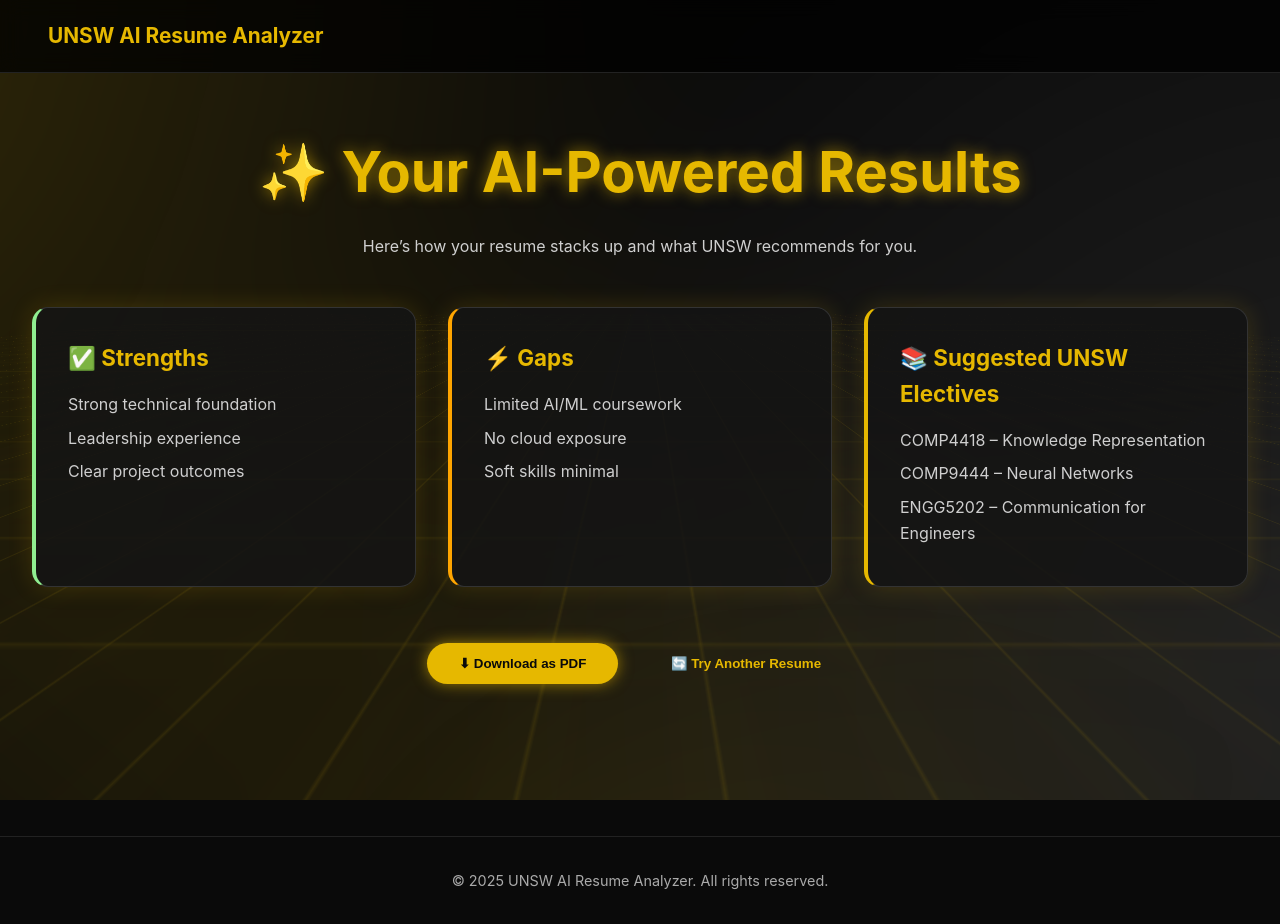
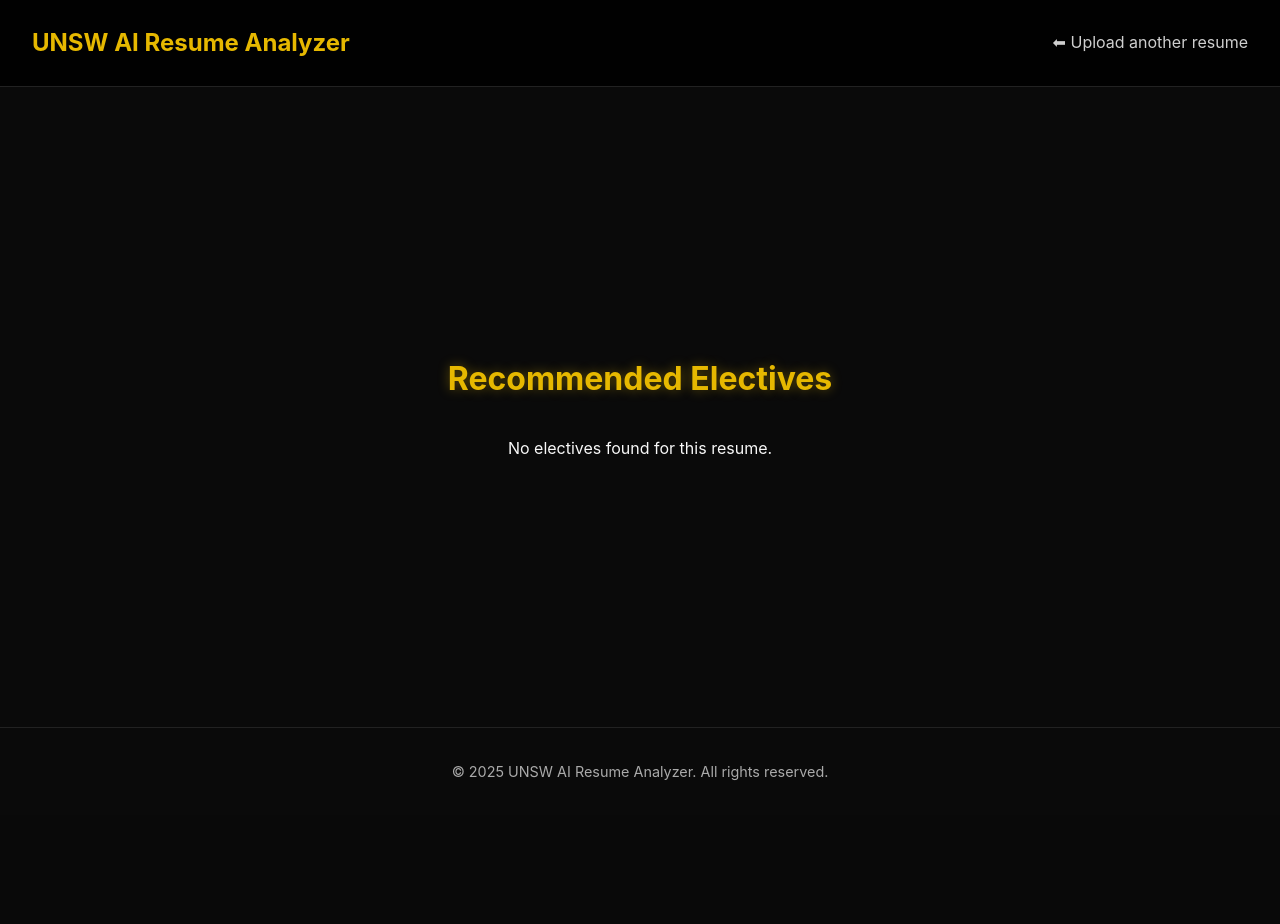
Before and after one commit to Harin211/UNSW-AI-resume-checker, a FastAPI app: template templates/results.html in a window 1280 px wide. After the commit the page ends 781 px from the top, so only its background shows below. Run offline with FastAPI, Linux system fonts and the light colour scheme; the template is opened without the code that fills it, so the values that code supplies are empty.

Commit message:
Made Updates in results.html

```diff
--- a/templates/results.html
+++ b/templates/results.html
@@ -2,7 +2,7 @@
 <html lang="en">
 <head>
   <meta charset="UTF-8">
-  <title>UNSW AI Resume Results</title>
+  <title>Analysis Results</title>
   <meta name="viewport" content="width=device-width, initial-scale=1.0">
   <style>
     :root {
@@ -11,132 +11,85 @@
       --light-gray: #cfcfcf;
       --white: #f8f8f8;
     }
+
     * { margin: 0; padding: 0; box-sizing: border-box; }
+
     body {
       font-family: "Inter", "Helvetica Neue", Arial, sans-serif;
       color: var(--white);
       background: var(--black);
+      overflow-x: hidden;
       line-height: 1.6;
-      overflow-x: hidden;
     }
 
-    /* Background container */
-    #grid {
-      position: fixed;
-      top: 0; left: 0;
-      width: 100%; height: 100%;
-      z-index: -2;
-      overflow: hidden;
-      perspective: 800px;
-    }
-    .nebula {
-      position: absolute;
-      top: -50%; left: -50%;
-      width: 200%; height: 200%;
-      background: radial-gradient(circle at 20% 30%, rgba(230, 184, 0, 0.2), transparent 40%),
-                  radial-gradient(circle at 80% 70%, rgba(255, 255, 255, 0.1), transparent 40%),
-                  radial-gradient(circle at 50% 90%, rgba(230, 184, 0, 0.15), transparent 40%);
-      animation: nebulaMove 20s ease-in-out infinite alternate;
-      filter: blur(60px);
-    }
-    @keyframes nebulaMove {
-      0%   { transform: translate(0,0) scale(1); }
-      50%  { transform: translate(-5%, -5%) scale(1.1); }
-      100% { transform: translate(5%, 5%) scale(1); }
-    }
-    .grid-plane {
-      position: absolute;
-      top: 50%; left: 50%;
-      width: 200%; height: 200%;
-      background-image: linear-gradient(rgba(230, 184, 0, 0.35) 1px, transparent 1px),
-                        linear-gradient(90deg, rgba(230, 184, 0, 0.35) 1px, transparent 1px);
-      background-size: 50px 50px;
-      transform: translate(-50%, -50%) perspective(600px) rotateX(70deg);
-      opacity: 0.3;
-      animation: gridFlow 8s linear infinite, pulseGlow 3s ease-in-out infinite;
-      filter: drop-shadow(0 0 6px rgba(230,184,0,0.6));
-    }
-    @keyframes gridFlow { 0% { background-position: 0 0; } 100% { background-position: 0 50px; } }
-    @keyframes pulseGlow { 0%,100% { opacity: 0.2; } 50% { opacity: 0.4; } }
-
     header {
-      position: fixed;
-      top: 0; width: 100%;
-      padding: 1.2rem 3rem;
-      display: flex; justify-content: space-between; align-items: center;
-      background: rgba(0,0,0,0.75);
-      backdrop-filter: blur(10px);
+      padding: 1.5rem 2rem;
+      background: rgba(0,0,0,0.85);
       border-bottom: 1px solid #222;
+      display: flex;
+      justify-content: space-between;
+      align-items: center;
+      position: sticky;
+      top: 0;
       z-index: 10;
     }
-    header .logo { font-size: 1.3rem; font-weight: 700; color: var(--unsw-yellow); }
+    header h1 {
+      font-size: 1.5rem;
+      font-weight: 700;
+      color: var(--unsw-yellow);
+    }
+    header a {
+      color: var(--light-gray);
+      text-decoration: none;
+      transition: color 0.3s ease;
+    }
+    header a:hover { color: var(--unsw-yellow); }
 
-    .results-section {
-      padding: 8rem 2rem 6rem;
+    .results {
+      min-height: 80vh;
+      display: flex;
+      flex-direction: column;
+      justify-content: center;
+      align-items: center;
+      padding: 4rem 2rem;
       text-align: center;
     }
-    .results-header h1 {
-      font-size: clamp(2.2rem, 5vw, 3.5rem);
+    .results h2 {
+      font-size: 2rem;
+      margin-bottom: 2rem;
+      font-weight: 700;
       color: var(--unsw-yellow);
-      margin-bottom: 1rem;
-      text-shadow: 0 0 15px rgba(230,184,0,0.6);
+      text-shadow: 0 0 12px rgba(230,184,0,0.4);
     }
-    .results-header p {
-      max-width: 700px;
-      margin: 0 auto 3rem;
+    .electives-list {
+      display: grid;
+      grid-template-columns: repeat(auto-fit, minmax(250px, 1fr));
+      gap: 1.5rem;
+      width: 100%;
+      max-width: 900px;
+    }
+    .elective-card {
+      background: rgba(20, 20, 20, 0.95);
+      border: 1px solid #333;
+      border-radius: 12px;
+      padding: 1.5rem;
+      box-shadow: 0 0 18px rgba(230,184,0,0.25);
+      transition: transform 0.3s ease, box-shadow 0.3s ease;
+    }
+    .elective-card:hover {
+      transform: translateY(-5px);
+      box-shadow: 0 0 30px rgba(230,184,0,0.6);
+    }
+    .elective-card h3 {
+      font-size: 1.2rem;
+      font-weight: 600;
+      color: var(--white);
+      margin-bottom: 0.8rem;
+    }
+    .elective-card p {
+      font-size: 0.95rem;
       color: var(--light-gray);
     }
-
-    .results-grid {
-      display: grid;
-      gap: 2rem;
-      grid-template-columns: repeat(auto-fit, minmax(280px, 1fr));
-      margin-bottom: 3rem;
-    }
-    .result-card {
-      background: rgba(20, 20, 20, 0.85);
-      border-radius: 16px;
-      padding: 2rem;
-      border: 1px solid #333;
-      box-shadow: 0 0 25px rgba(255,204,0,0.15);
-      text-align: left;
-      transition: transform 0.3s ease, opacity 0.6s ease;
-      opacity: 0; transform: translateY(30px);
-    }
-    .result-card.visible {
-      opacity: 1; transform: translateY(0);
-    }
-    .result-card h3 {
-      margin-bottom: 1rem;
-      font-size: 1.4rem;
-      color: var(--unsw-yellow);
-    }
-    .result-card ul { list-style: none; padding: 0; }
-    .result-card li { margin: 0.5rem 0; color: var(--light-gray); }
-    .strengths { border-left: 4px solid lightgreen; }
-    .gaps { border-left: 4px solid orange; }
-    .electives { border-left: 4px solid var(--unsw-yellow); }
-
-    .results-actions button {
-      margin: 0.5rem;
-      padding: 0.8rem 2rem;
-      border-radius: 30px;
-      font-weight: 600;
-      border: none;
-      cursor: pointer;
-      transition: all 0.3s ease;
-    }
-    .download-btn {
-      background: var(--unsw-yellow);
-      color: var(--black);
-      box-shadow: 0 0 15px rgba(230,184,0,0.6);
-    }
-    .try-again-btn {
-      background: transparent;
-      border: 1px solid var(--unsw-yellow);
-      color: var(--unsw-yellow);
-    }
-    .try-again-btn:hover { background: rgba(230,184,0,0.1); }
 
     footer {
       padding: 2rem;
@@ -144,71 +97,33 @@
       color: #aaa;
       font-size: 0.9rem;
       border-top: 1px solid #222;
-      margin-top: 3rem;
     }
   </style>
 </head>
 <body>
-  <div id="grid">
-    <div class="nebula"></div>
-    <div class="grid-plane"></div>
-  </div>
-
   <header>
-    <div class="logo">UNSW AI Resume Analyzer</div>
+    <h1>UNSW AI Resume Analyzer</h1>
+    <a href="/">⬅ Upload another resume</a>
   </header>
 
-  <section class="results-section">
-    <div class="results-header">
-      <h1>✨ Your AI-Powered Results</h1>
-      <p>Here’s how your resume stacks up and what UNSW recommends for you.</p>
-    </div>
-
-    <div class="results-grid">
-      <div class="result-card strengths">
-        <h3>✅ Strengths</h3>
-        <ul>
-          <li>Strong technical foundation</li>
-          <li>Leadership experience</li>
-          <li>Clear project outcomes</li>
-        </ul>
+  <section class="results">
+    <h2>Recommended Electives</h2>
+    {% if courses %}
+      <div class="electives-list">
+        {% for course in courses %}
+          <div class="elective-card">
+            <h3>{{ course }}</h3>
+            <p>Enhance your skills and broaden your academic profile with this elective.</p>
+          </div>
+        {% endfor %}
       </div>
-      <div class="result-card gaps">
-        <h3>⚡ Gaps</h3>
-        <ul>
-          <li>Limited AI/ML coursework</li>
-          <li>No cloud exposure</li>
-          <li>Soft skills minimal</li>
-        </ul>
-      </div>
-      <div class="result-card electives">
-        <h3>📚 Suggested UNSW Electives</h3>
-        <ul>
-          <li>COMP4418 – Knowledge Representation</li>
-          <li>COMP9444 – Neural Networks</li>
-          <li>ENGG5202 – Communication for Engineers</li>
-        </ul>
-      </div>
-    </div>
-
-    <div class="results-actions">
-      <button class="download-btn">⬇ Download as PDF</button>
-      <button class="try-again-btn" onclick="window.location.href='index.html'">🔄 Try Another Resume</button>
-    </div>
+    {% else %}
+      <p>No electives found for this resume.</p>
+    {% endif %}
   </section>
 
   <footer>
     © 2025 UNSW AI Resume Analyzer. All rights reserved.
   </footer>
-
-  <script>
-    // Animate results in when page loads
-    document.addEventListener("DOMContentLoaded", () => {
-      const cards = document.querySelectorAll(".result-card");
-      cards.forEach((card, i) => {
-        setTimeout(() => card.classList.add("visible"), i * 400);
-      });
-    });
-  </script>
 </body>
 </html>
```
